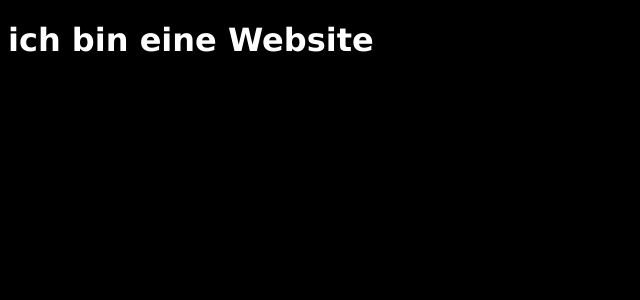
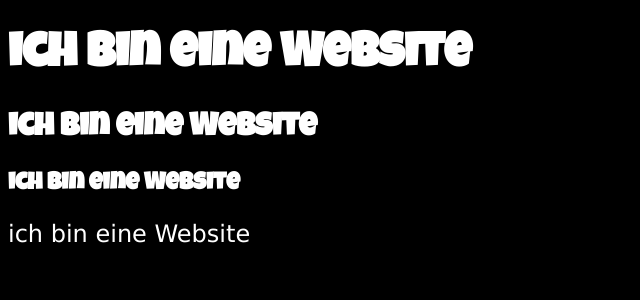
Before and after one commit to Suenaf/Gen-Z, a PHP site: page /html/index.html in a window 1280 px wide. Shown: the top 300 px of the page, without its empty margins (0-640 px from the left). Run offline with PHP 8.4, Linux system fonts and the light colour scheme.

Commit message:
css stylesheets

```diff
--- a/css/style.css
+++ b/css/style.css
@@ -1,5 +1,29 @@
-body {
-    font-family: 'Lucida Sans', 'Lucida Sans Regular', 'Lucida Grande', 'Lucida Sans Unicode', Geneva, Verdana, sans-serif;
-    background-color: black;
+@font-face {
+    font-family: 'LuckiestGuy';
+    src: url('../fonts/LuckiestGuy-Regular.ttf') format('truetype');
+}
+
+h1 {
+    font-family: 'LuckiestGuy';
+    font-size: 3rem;
     color: white;
 }
+
+h2 {
+    font-family: 'LuckiestGuy';
+    font-size: 2rem;
+    color: white;
+}
+h3 {
+    font-family: 'LuckiestGuy';
+    font-size: 1.5rem;
+    color: white;
+}
+
+body {
+    font-family: 'Lucida Sans Regular', 'Lucida Grande';
+
+    font-size: 1.5rem;;
+    color: white;
+    background-color:black;
+}
--- a/html/trends.html
+++ b/home.html
@@ -3,7 +3,10 @@
 <head>
     <meta charset="UTF-8">
     <meta name="viewport" content="width=device-width, initial-scale=1.0">
-    <title>trends</title>
+    <title>startseite</title>
+
+    <link rel="stylesheet" href="../css/style.css">
+    <link rel="stylesheet" href="../css/home.css">
 </head>
 <body>
 
--- a/html/index.html
+++ b/index.html
@@ -12,6 +12,10 @@
 
 <body>
     <h1>ich bin eine Website</h1>
+    <h2>ich bin eine Website</h2>
+    <h3>ich bin eine Website</h3>
+    <p>ich bin eine Website</p>
+
 
 </body>
 
--- a/js/register.js
+++ b/js/register.js
@@ -9,6 +9,11 @@ document
     const username = document.querySelector("#username").value.trim();
     const email = document.querySelector("#email").value.trim();
     const password = document.querySelector("#password").value;
+
+    if (!username || !email || !password) {
+      alert("Bitte fülle alle Felder aus");
+      return;
+    }
 
     // ► FormData füllt PHPs $_POST automatisch
     const formData = new FormData();
--- a/html/quiz.html
+++ b/quiz.html
@@ -4,6 +4,9 @@
     <meta charset="UTF-8">
     <meta name="viewport" content="width=device-width, initial-scale=1.0">
     <title>quiz</title>
+
+    <link rel="stylesheet" href="../css/style.css">
+    <link rel="stylesheet" href="../css/quiz.css">
 </head>
 <body>
 
--- a/html/register.html
+++ b/register.html
@@ -5,6 +5,9 @@
     <meta charset="UTF-8">
     <meta name="viewport" content="width=device-width, initial-scale=1.0">
     <title>registrierung</title>
+
+    <link rel="stylesheet" href="../css/style.css">
+    <link rel="stylesheet" href="../css/register.css">
 </head>
 
 <body>
--- a/html/home.html
+++ b/trends.html
@@ -3,7 +3,10 @@
 <head>
     <meta charset="UTF-8">
     <meta name="viewport" content="width=device-width, initial-scale=1.0">
-    <title>startseite</title>
+    <title>trends</title>
+
+    <link rel="stylesheet" href="../css/style.css">
+    <link rel="stylesheet" href="../css/trends.css">
 </head>
 <body>
 
```
Also changed, not shown: api/register.php (+34 -15 lines), begriffe.html (renamed from html/begriffe.html), fonts/LuckiestGuy-Regular.ttf (added).
